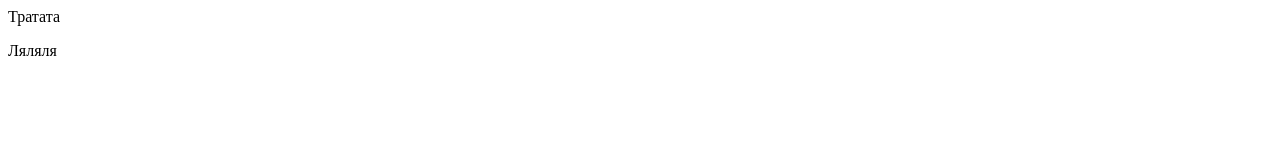
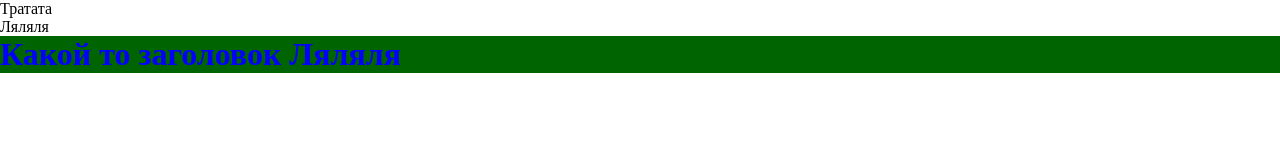
Before and after one commit to Demon-Xaoca/Training, a plain HTML site: page index.html in a window 1280 px wide. Drawn offline with Linux system fonts and the light colour scheme.

Commit message:
Create css2

```diff
--- a/css/style.css
+++ b/css/style.css
@@ -1,3 +1,8 @@
 * {
     padding: 0;
+    margin: 0;
 }
+h1 {
+    color: blue;
+    background: darkgreen;
+}
--- a/index.html
+++ b/index.html
@@ -9,8 +9,9 @@
     <link rel="stylesheet" href="css/style.css">
 </head>
 <body>
-    <div>Тратата</div>
-    <p>Ляляля</p>
+<div>Тратата</div>
+<p>Ляляля</p>
+<h1>Какой то заголовок <span>Ляляля</span></h1>
 
 </body>
 </html>
```
